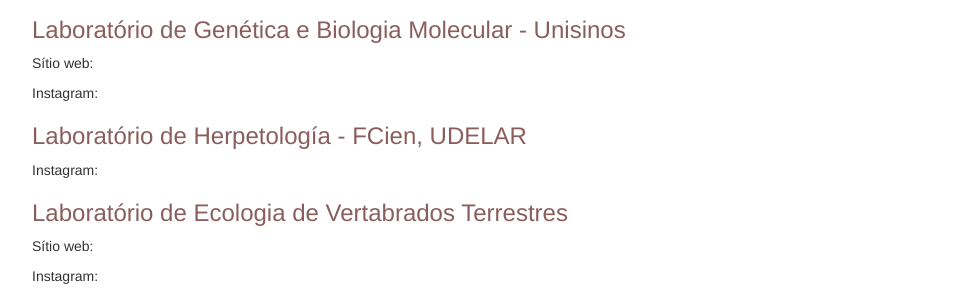
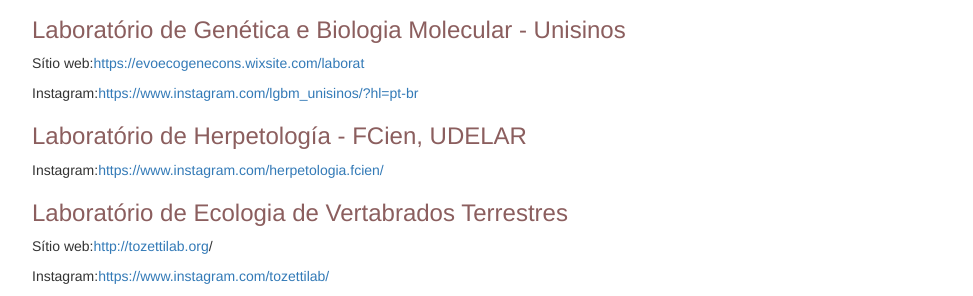
Before and after one commit to avilaf/physalaemus_carrizorum, a plain HTML site: page index.html in a window 1280 px wide. Shown: the part 663-959 px from the top of the page, without its empty margins (153-1126 px from the left). Drawn offline with nearby package versions, Linux system fonts and the light colour scheme; some packages are replaced by stand-ins of ours.

Commit message:
agora sim

```diff
--- a/index.html
+++ b/index.html
@@ -410,13 +410,13 @@ muestreos para refinar las inferencias filogeográficas.</p>
 <h2>Más informaciones en nuestros sítios web:</h2>
 <p><a href="https://avilaf.github.io/" class="uri">https://avilaf.github.io/</a></p>
 <h3>Laboratório de Genética e Biologia Molecular - Unisinos</h3>
-<p><a href="https://evoecogenecons.wixsite.com/laborat" class="url"></a>Sítio web:</p>
-<p><a href="https://www.instagram.com/lgbm_unisinos/?hl=pt-br" class="url"></a>Instagram:</p>
+<p>Sítio web:<a href="https://evoecogenecons.wixsite.com/laborat" class="uri">https://evoecogenecons.wixsite.com/laborat</a></p>
+<p>Instagram:<a href="https://www.instagram.com/lgbm_unisinos/?hl=pt-br" class="uri">https://www.instagram.com/lgbm_unisinos/?hl=pt-br</a></p>
 <h3>Laboratório de Herpetología - FCien, UDELAR</h3>
-<p><a href="https://www.instagram.com/herpetologia.fcien/" class="url"></a>Instagram:</p>
+<p>Instagram:<a href="https://www.instagram.com/herpetologia.fcien/" class="uri">https://www.instagram.com/herpetologia.fcien/</a></p>
 <h3>Laboratório de Ecologia de Vertabrados Terrestres</h3>
-<p><a href="http://tozettilab.org/" class="uri"></a>Sítio web:</p>
-<p><a href="https://www.instagram.com/tozettilab/" class="url"></a>Instagram:</p>
+<p>Sítio web:<a href="http://tozettilab.org/" class="uri">http://tozettilab.org</a>/</p>
+<p>Instagram:<a href="https://www.instagram.com/tozettilab/" class="uri">https://www.instagram.com/tozettilab/</a></p>
 </div>
 
 
```
